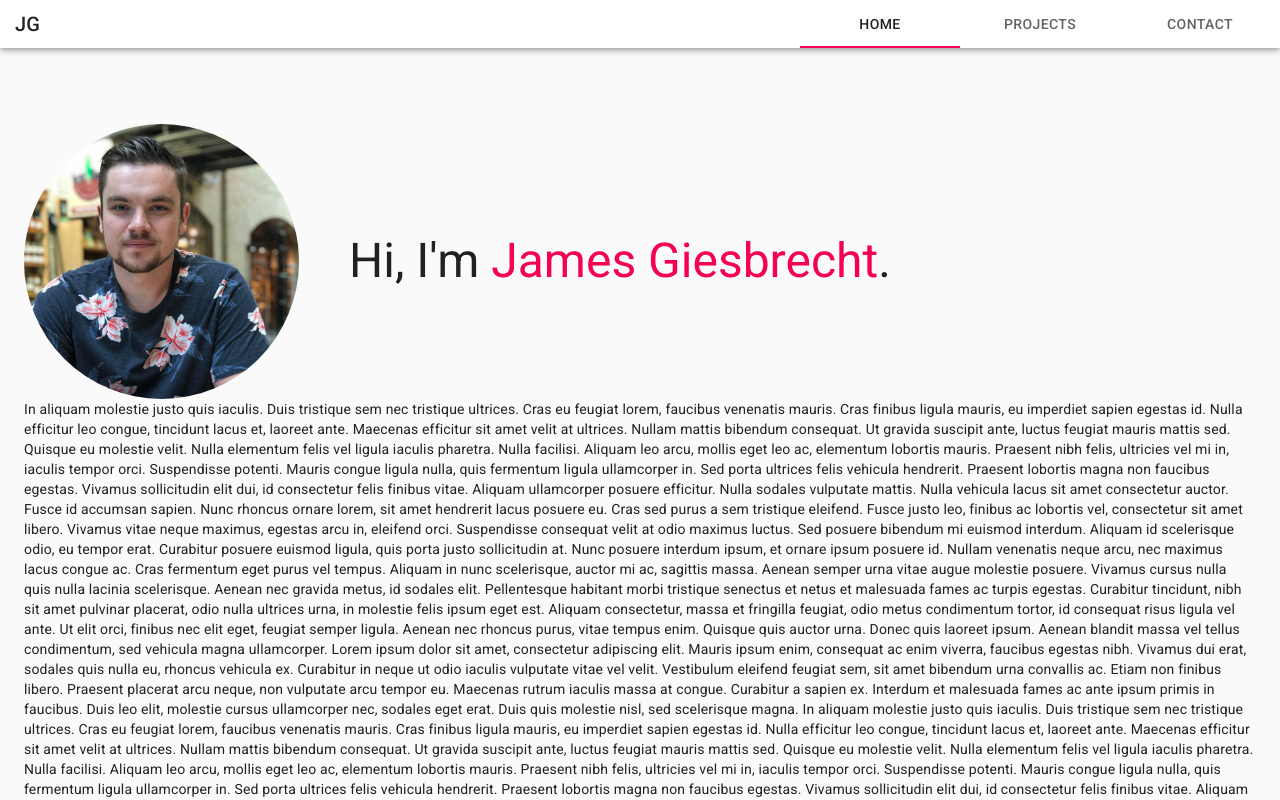
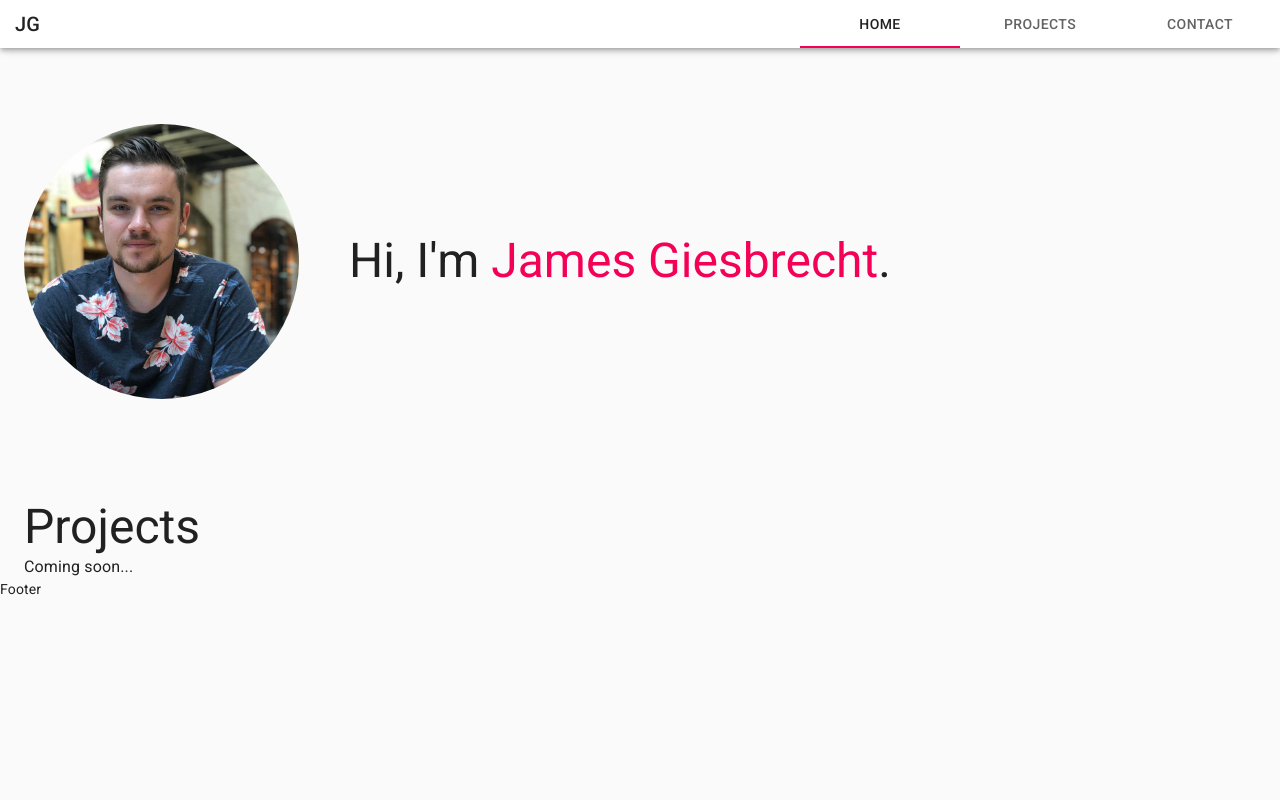
Before and after one commit to JamesGiesbrecht/jamesgiesbrecht.ca, a React (Create React App) app in the folder client/: page / in a window 1280 px wide. Shown: the top 800 px of the page. Built offline with nearby package versions, Linux system fonts and the light colour scheme.

Commit message:
Projects stub

```diff
--- a/client/src/App.js
+++ b/client/src/App.js
@@ -4,6 +4,7 @@ import { createMuiTheme, ThemeProvider } from '@material-ui/core/styles'
 import Layout from './components/Layout/Layout'
 import About from './components/About'
 import useColorScheme from './hooks/useColorScheme'
+import Projects from './components/Projects'
 
 const App = () => {
   /* THEMING AND STYLES START */
@@ -25,34 +26,8 @@ const App = () => {
         toggleTheme={toggleColorScheme}
       >
         <About />
+        <Projects />
 
-        In aliquam molestie justo quis iaculis. Duis tristique sem nec tristique ultrices. Cras eu feugiat lorem, faucibus venenatis mauris. Cras finibus ligula mauris, eu imperdiet sapien egestas id. Nulla efficitur leo congue, tincidunt lacus et, laoreet ante. Maecenas efficitur sit amet velit at ultrices. Nullam mattis bibendum consequat. Ut gravida suscipit ante, luctus feugiat mauris mattis sed. Quisque eu molestie velit. Nulla elementum felis vel ligula iaculis pharetra. Nulla facilisi. Aliquam leo arcu, mollis eget leo ac, elementum lobortis mauris. Praesent nibh felis, ultricies vel mi in, iaculis tempor orci. Suspendisse potenti. Mauris congue ligula nulla, quis fermentum ligula ullamcorper in. Sed porta ultrices felis vehicula hendrerit.
-
-        Praesent lobortis magna non faucibus egestas. Vivamus sollicitudin elit dui, id consectetur felis finibus vitae. Aliquam ullamcorper posuere efficitur. Nulla sodales vulputate mattis. Nulla vehicula lacus sit amet consectetur auctor. Fusce id accumsan sapien. Nunc rhoncus ornare lorem, sit amet hendrerit lacus posuere eu. Cras sed purus a sem tristique eleifend. Fusce justo leo, finibus ac lobortis vel, consectetur sit amet libero. Vivamus vitae neque maximus, egestas arcu in, eleifend orci.
-
-        Suspendisse consequat velit at odio maximus luctus. Sed posuere bibendum mi euismod interdum. Aliquam id scelerisque odio, eu tempor erat. Curabitur posuere euismod ligula, quis porta justo sollicitudin at. Nunc posuere interdum ipsum, et ornare ipsum posuere id. Nullam venenatis neque arcu, nec maximus lacus congue ac. Cras fermentum eget purus vel tempus. Aliquam in nunc scelerisque, auctor mi ac, sagittis massa. Aenean semper urna vitae augue molestie posuere.
-
-        Vivamus cursus nulla quis nulla lacinia scelerisque. Aenean nec gravida metus, id sodales elit. Pellentesque habitant morbi tristique senectus et netus et malesuada fames ac turpis egestas. Curabitur tincidunt, nibh sit amet pulvinar placerat, odio nulla ultrices urna, in molestie felis ipsum eget est. Aliquam consectetur, massa et fringilla feugiat, odio metus condimentum tortor, id consequat risus ligula vel ante. Ut elit orci, finibus nec elit eget, feugiat semper ligula. Aenean nec rhoncus purus, vitae tempus enim. Quisque quis auctor urna. Donec quis laoreet ipsum. Aenean blandit massa vel tellus condimentum, sed vehicula magna ullamcorper.
-
-        Lorem ipsum dolor sit amet, consectetur adipiscing elit. Mauris ipsum enim, consequat ac enim viverra, faucibus egestas nibh. Vivamus dui erat, sodales quis nulla eu, rhoncus vehicula ex. Curabitur in neque ut odio iaculis vulputate vitae vel velit. Vestibulum eleifend feugiat sem, sit amet bibendum urna convallis ac. Etiam non finibus libero. Praesent placerat arcu neque, non vulputate arcu tempor eu. Maecenas rutrum iaculis massa at congue. Curabitur a sapien ex. Interdum et malesuada fames ac ante ipsum primis in faucibus. Duis leo elit, molestie cursus ullamcorper nec, sodales eget erat. Duis quis molestie nisl, sed scelerisque magna.
-
-        In aliquam molestie justo quis iaculis. Duis tristique sem nec tristique ultrices. Cras eu feugiat lorem, faucibus venenatis mauris. Cras finibus ligula mauris, eu imperdiet sapien egestas id. Nulla efficitur leo congue, tincidunt lacus et, laoreet ante. Maecenas efficitur sit amet velit at ultrices. Nullam mattis bibendum consequat. Ut gravida suscipit ante, luctus feugiat mauris mattis sed. Quisque eu molestie velit. Nulla elementum felis vel ligula iaculis pharetra. Nulla facilisi. Aliquam leo arcu, mollis eget leo ac, elementum lobortis mauris. Praesent nibh felis, ultricies vel mi in, iaculis tempor orci. Suspendisse potenti. Mauris congue ligula nulla, quis fermentum ligula ullamcorper in. Sed porta ultrices felis vehicula hendrerit.
-
-        Praesent lobortis magna non faucibus egestas. Vivamus sollicitudin elit dui, id consectetur felis finibus vitae. Aliquam ullamcorper posuere efficitur. Nulla sodales vulputate mattis. Nulla vehicula lacus sit amet consectetur auctor. Fusce id accumsan sapien. Nunc rhoncus ornare lorem, sit amet hendrerit lacus posuere eu. Cras sed purus a sem tristique eleifend. Fusce justo leo, finibus ac lobortis vel, consectetur sit amet libero. Vivamus vitae neque maximus, egestas arcu in, eleifend orci.
-
-        Suspendisse consequat velit at odio maximus luctus. Sed posuere bibendum mi euismod interdum. Aliquam id scelerisque odio, eu tempor erat. Curabitur posuere euismod ligula, quis porta justo sollicitudin at. Nunc posuere interdum ipsum, et ornare ipsum posuere id. Nullam venenatis neque arcu, nec maximus lacus congue ac. Cras fermentum eget purus vel tempus. Aliquam in nunc scelerisque, auctor mi ac, sagittis massa. Aenean semper urna vitae augue molestie posuere.
-
-        Vivamus cursus nulla quis nulla lacinia scelerisque. Aenean nec gravida metus, id sodales elit. Pellentesque habitant morbi tristique senectus et netus et malesuada fames ac turpis egestas. Curabitur tincidunt, nibh sit amet pulvinar placerat, odio nulla ultrices urna, in molestie felis ipsum eget est. Aliquam consectetur, massa et fringilla feugiat, odio metus condimentum tortor, id consequat risus ligula vel ante. Ut elit orci, finibus nec elit eget, feugiat semper ligula. Aenean nec rhoncus purus, vitae tempus enim. Quisque quis auctor urna. Donec quis laoreet ipsum. Aenean blandit massa vel tellus condimentum, sed vehicula magna ullamcorper.
-
-        Lorem ipsum dolor sit amet, consectetur adipiscing elit. Mauris ipsum enim, consequat ac enim viverra, faucibus egestas nibh. Vivamus dui erat, sodales quis nulla eu, rhoncus vehicula ex. Curabitur in neque ut odio iaculis vulputate vitae vel velit. Vestibulum eleifend feugiat sem, sit amet bibendum urna convallis ac. Etiam non finibus libero. Praesent placerat arcu neque, non vulputate arcu tempor eu. Maecenas rutrum iaculis massa at congue. Curabitur a sapien ex. Interdum et malesuada fames ac ante ipsum primis in faucibus. Duis leo elit, molestie cursus ullamcorper nec, sodales eget erat. Duis quis molestie nisl, sed scelerisque magna.
-
-        In aliquam molestie justo quis iaculis. Duis tristique sem nec tristique ultrices. Cras eu feugiat lorem, faucibus venenatis mauris. Cras finibus ligula mauris, eu imperdiet sapien egestas id. Nulla efficitur leo congue, tincidunt lacus et, laoreet ante. Maecenas efficitur sit amet velit at ultrices. Nullam mattis bibendum consequat. Ut gravida suscipit ante, luctus feugiat mauris mattis sed. Quisque eu molestie velit. Nulla elementum felis vel ligula iaculis pharetra. Nulla facilisi. Aliquam leo arcu, mollis eget leo ac, elementum lobortis mauris. Praesent nibh felis, ultricies vel mi in, iaculis tempor orci. Suspendisse potenti. Mauris congue ligula nulla, quis fermentum ligula ullamcorper in. Sed porta ultrices felis vehicula hendrerit.
-
-        Praesent lobortis magna non faucibus egestas. Vivamus sollicitudin elit dui, id consectetur felis finibus vitae. Aliquam ullamcorper posuere efficitur. Nulla sodales vulputate mattis. Nulla vehicula lacus sit amet consectetur auctor. Fusce id accumsan sapien. Nunc rhoncus ornare lorem, sit amet hendrerit lacus posuere eu. Cras sed purus a sem tristique eleifend. Fusce justo leo, finibus ac lobortis vel, consectetur sit amet libero. Vivamus vitae neque maximus, egestas arcu in, eleifend orci.
-
-        Suspendisse consequat velit at odio maximus luctus. Sed posuere bibendum mi euismod interdum. Aliquam id scelerisque odio, eu tempor erat. Curabitur posuere euismod ligula, quis porta justo sollicitudin at. Nunc posuere interdum ipsum, et ornare ipsum posuere id. Nullam venenatis neque arcu, nec maximus lacus congue ac. Cras fermentum eget purus vel tempus. Aliquam in nunc scelerisque, auctor mi ac, sagittis massa. Aenean semper urna vitae augue molestie posuere.
-
-        Vivamus cursus nulla quis nulla lacinia scelerisque. Aenean nec gravida metus, id sodales elit. Pellentesque habitant morbi tristique senectus et netus et malesuada fames ac turpis egestas. Curabitur tincidunt, nibh sit amet pulvinar placerat, odio nulla ultrices urna, in molestie felis ipsum eget est. Aliquam consectetur, massa et fringilla feugiat, odio metus condimentum tortor, id consequat risus ligula vel ante. Ut elit orci, finibus nec elit eget, feugiat semper ligula. Aenean nec rhoncus purus, vitae tempus enim. Quisque quis auctor urna. Donec quis laoreet ipsum. Aenean blandit massa vel tellus condimentum, sed vehicula magna ullamcorper.
       </Layout>
     </ThemeProvider>
   )
--- /dev/null
+++ b/client/src/components/Projects.js
@@ -0,0 +1,13 @@
+import React from 'react'
+import { Typography } from '@material-ui/core'
+
+const Projects = () => {
+  return (
+    <div>
+      <Typography variant="h3">Projects</Typography>
+      <Typography>Coming soon...</Typography>
+    </div>
+  )
+}
+
+export default Projects
```
